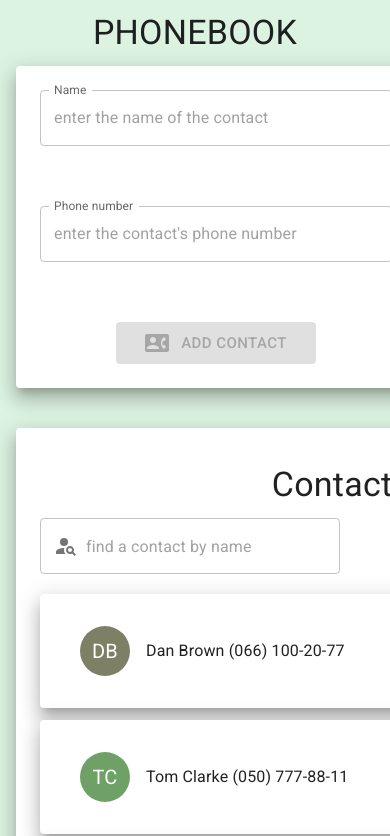
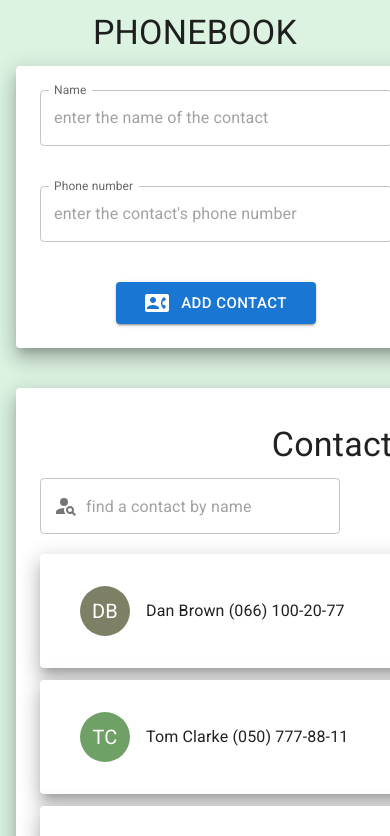
Before and after one commit to Yevhenii2022/goit-react-hw-07-phonebook, a React (Create React App) app: page / in a window 390 px wide. Shown: the top 836 px of the page. Built offline with nearby package versions, Linux system fonts and the light colour scheme.

Commit message:
add phoneFormatter

```diff
--- a/src/components/AddContactForm/AddContactForm.jsx
+++ b/src/components/AddContactForm/AddContactForm.jsx
@@ -2,9 +2,9 @@ import React from 'react';
 import PropTypes from 'prop-types';
 import { Button, Paper, TextField } from '@mui/material';
 import ContactPhoneIcon from '@mui/icons-material/ContactPhone';
-import { Field, Form, Formik } from 'formik';
+import { useFormik } from 'formik';
 import * as yup from 'yup';
-import { MyErrorMsg, Wrapper } from './AddContactForm.styled';
+import { formatPhoneNumber } from '../../utils/phoneFormatter';
 
 const schema = yup.object().shape({
   name: yup
@@ -22,60 +22,66 @@ const schema = yup.object().shape({
 });
 
 export const AddContactForm = ({ addContact }) => {
-  const handleSubmit = (values, { setSubmitting, resetForm }) => {
+  const formik = useFormik({
+    initialValues: {
+      name: '',
+      number: '',
+    },
+    validationSchema: schema,
+    onSubmit: (values, { setSubmitting, resetForm }) => {
       resetForm();
       addContact(values);
       setSubmitting(false);
-  };
+    },
+  });
 
   return (
     <Paper elevation={12} sx={{ p: 3 }}>
-      <Formik
-        initialValues={{
-          name: '',
-          number: '',
-        }}
-        validationSchema={schema}
-        onSubmit={handleSubmit}
-      >
-        {({ dirty, isValid }) => (
-          <Form
+      <form
         style={{
           display: 'flex',
           flexDirection: 'column',
           alignItems: 'center',
           gap: 40,
         }}
-            autoComplete="off"
+        // autoComplete="off"
+        onSubmit={formik.handleSubmit}
       >
-            <Wrapper>
-              <Field
-                as={TextField}
+        <TextField
           variant="outlined"
+          id="name"
           label="Name"
           name="name"
           type="text"
+          value={formik.values.name}
+          onChange={formik.handleChange}
+          error={formik.touched.name && Boolean(formik.errors.name)}
+          helperText={formik.touched.name && formik.errors.name}
           InputLabelProps={{ shrink: true }}
           placeholder="enter the name of the contact"
           fullWidth
           aria-describedby="contact's name"
         />
-              <MyErrorMsg name="name" component="div" />
-            </Wrapper>
-            <Wrapper>
-              <Field
-                as={TextField}
+
+        <TextField
           variant="outlined"
+          id="number"
           label="Phone number"
           name="number"
           type="tel"
+          value={formik.values.number}
+          onChange={evt => {
+            evt.target.value = formatPhoneNumber(evt.target.value);
+            formik.handleChange(evt);
+          }}
+          error={formik.touched.number && Boolean(formik.errors.number)}
+          helperText={formik.touched.number && formik.errors.number}
           InputLabelProps={{ shrink: true }}
           placeholder="enter the contact's phone number"
           fullWidth
           aria-describedby="phone number"
         />
-              <MyErrorMsg name="number" component="div" />
-            </Wrapper>
+
         <Button
           type="submit"
           variant="contained"
@@ -84,7 +90,6 @@ export const AddContactForm = ({ addContact }) => {
           sx={{
             width: 200,
           }}
-              disabled={!dirty || !isValid}
         >
           <ContactPhoneIcon
             sx={{
@@ -93,9 +98,7 @@ export const AddContactForm = ({ addContact }) => {
           />
           ADD CONTACT
         </Button>
-          </Form>
-        )}
-      </Formik>
+      </form>
     </Paper>
   );
 };
--- a/src/components/AddContactForm/AddContactForm.styled.jsx
+++ /dev/null
@@ -1,16 +0,0 @@
-import styled from '@emotion/styled';
-import { ErrorMessage } from 'formik';
-
-export const MyErrorMsg = styled(ErrorMessage)`
-  position: absolute;
-  left: 0;
-  bottom: -30px;
-  color: red;
-`;
-
-export const Wrapper = styled.div`
-  width: 100%;
-  position: relative;
-  min-height: 50px;
-  margin-bottom: 20px;
-`;
--- /dev/null
+++ b/src/utils/phoneFormatter.js
@@ -0,0 +1,23 @@
+export const formatPhoneNumber = value => {
+  if (!value) return value;
+  let phoneNumber = value.replace(/[^\d]/g, '');
+  let phoneNumberLength = phoneNumber.length;
+  if (phoneNumberLength < 4) return phoneNumber;
+  if (phoneNumberLength > 10) {
+    phoneNumber = phoneNumber.slice(0, 10);
+    phoneNumberLength = phoneNumber.length;
+  }
+  if (phoneNumberLength < 7) {
+    return `(${phoneNumber.slice(0, 3)}) ${phoneNumber.slice(3)}`;
+  }
+  if (phoneNumberLength < 9) {
+    return `(${phoneNumber.slice(0, 3)}) ${phoneNumber.slice(
+      3,
+      6
+    )}-${phoneNumber.slice(6)}`;
+  }
+  return `(${phoneNumber.slice(0, 3)}) ${phoneNumber.slice(
+    3,
+    6
+  )}-${phoneNumber.slice(6, 8)}-${phoneNumber.slice(8)}`;
+};
```
Lines whose indentation alone changed are shown as unchanged.
